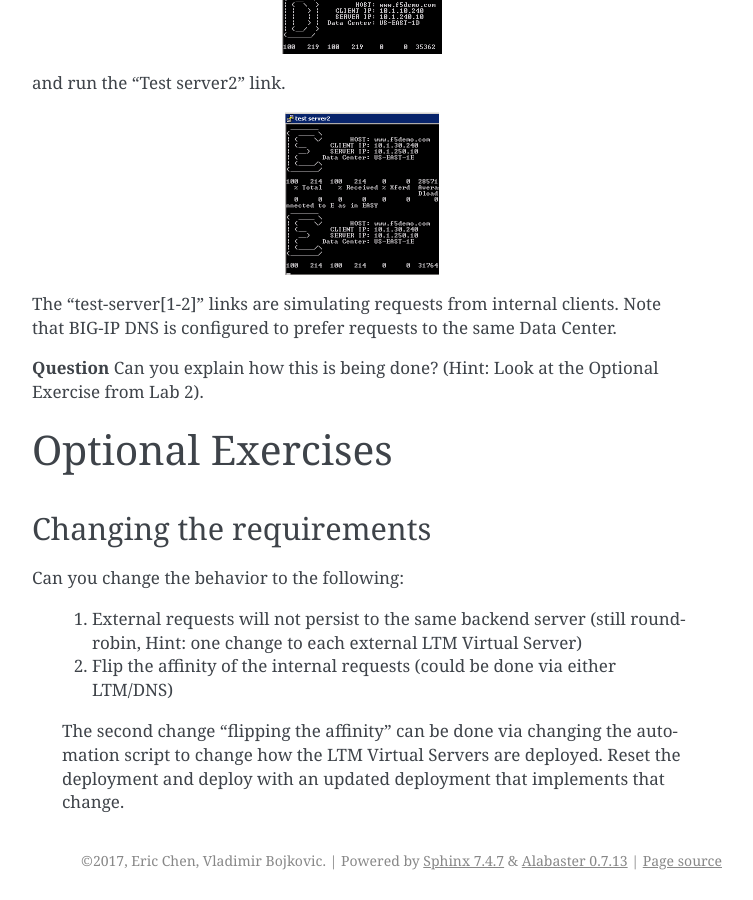
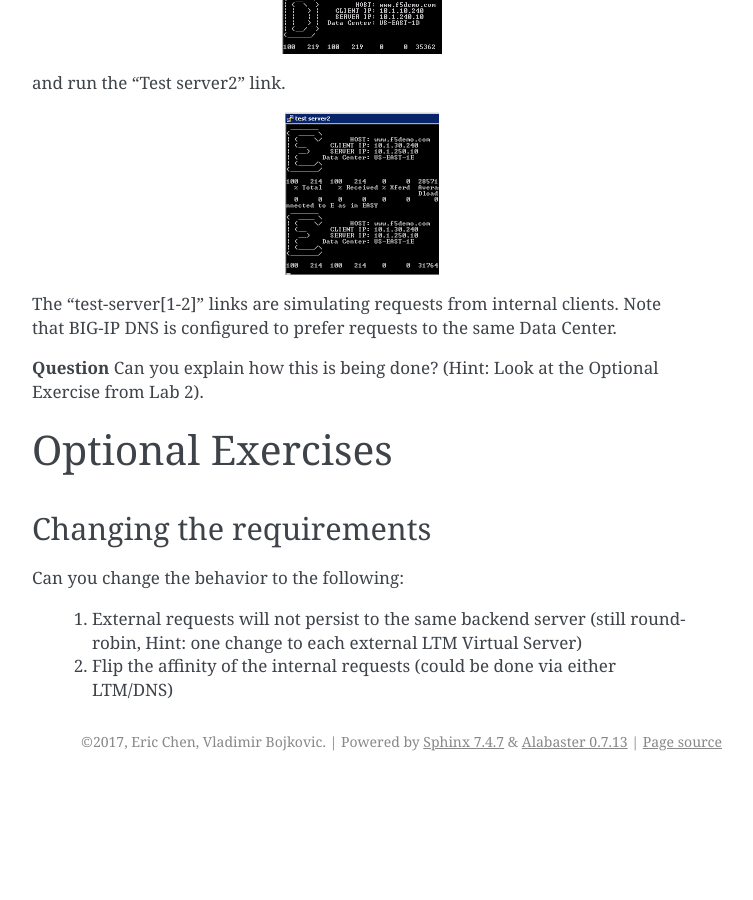
Before and after one commit to f5devcentral/f5-dns-automation-demo-12-1-x, a Sphinx documentation site: the page built from docs/lab3/test.rst, in a window 1280 px wide and 900 px high, scrolled down 4979 px. Shown: the whole window, without its empty margins (388-1141 px from the left). Built offline with Sphinx 7.4.7, drawn with Linux system fonts in a browser that asks for light colours; after the commit the page ends 5760 px from its top, so only the background shows below that.

Commit message:
Update test.rst

```diff
--- a/docs/lab3/test.rst
+++ b/docs/lab3/test.rst
@@ -202,7 +202,3 @@ Can you change the behavior to the following:
 
  #. External requests will not persist to the same backend server (still round-robin, Hint: one change to each external LTM Virtual Server)
  #. Flip the affinity of the internal requests (could be done via either LTM/DNS)
-
- Automating the change
- ---------------------
- The second change "flipping the affinity" can be done via changing the automation script to change how the LTM Virtual Servers are deployed.  Reset the deployment and deploy with an updated deployment that implements that change.
```
